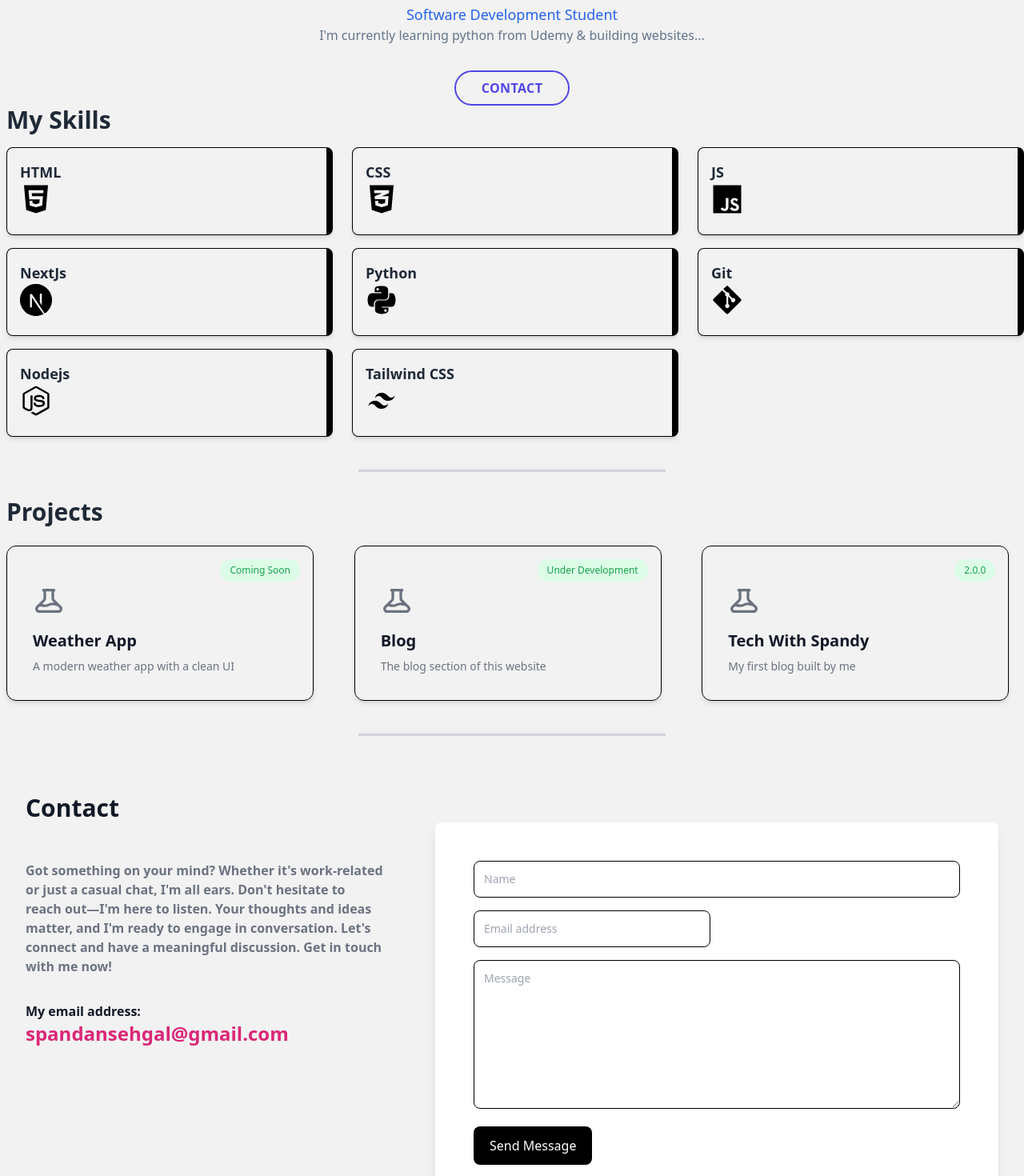
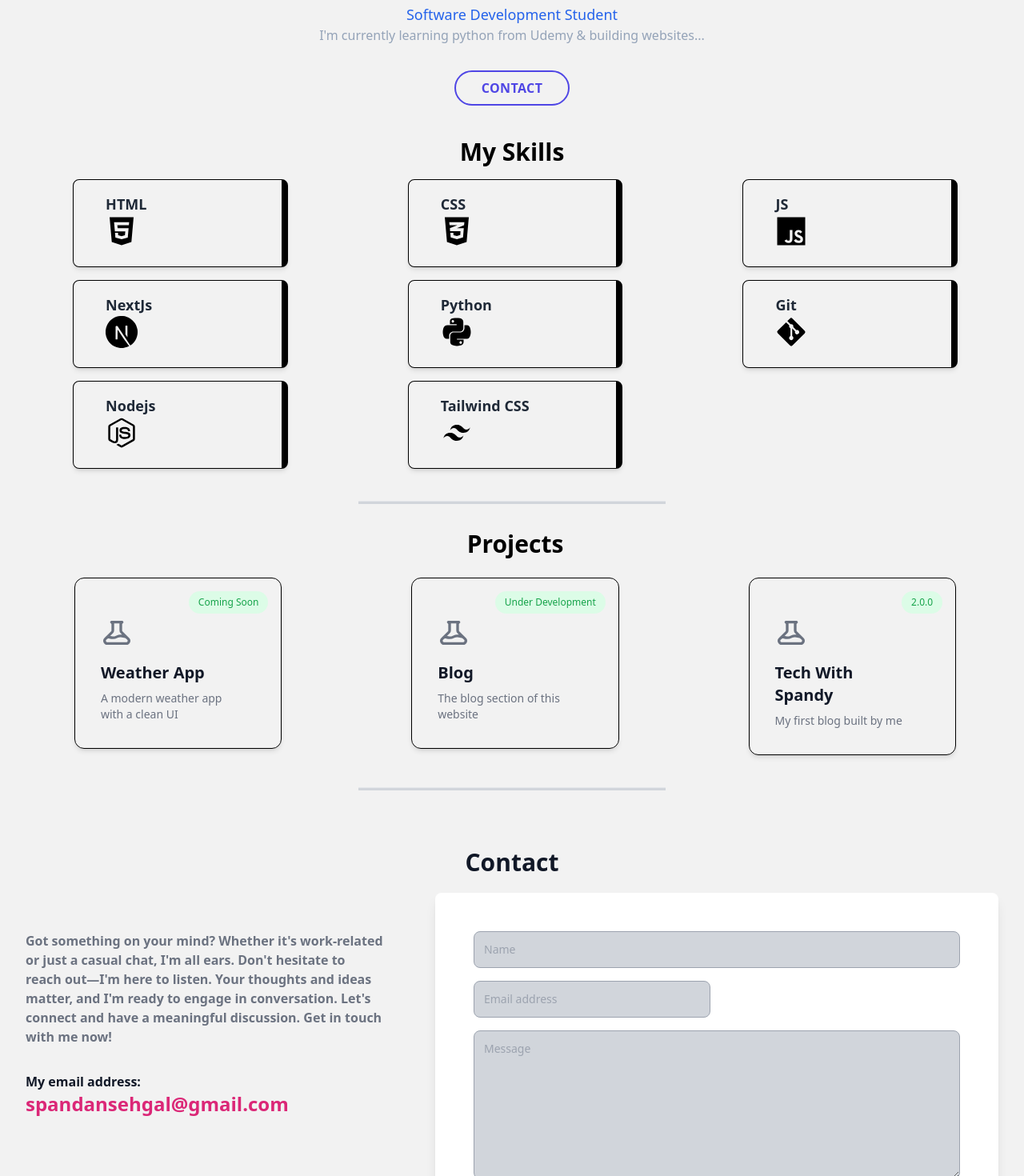
Before and after one commit to sehgalspandan/Span41n, a Next.js app: page / in a window 1280 px wide. Shown: the part 380-1850 px from the top of the page at 80% size. Built offline with nearby package versions, Linux system fonts and the light colour scheme; a web font is replaced by a local one.

Commit message:
🚀 UI Update

```diff
--- a/components/contact.js
+++ b/components/contact.js
@@ -30,7 +30,7 @@ export const Contact = () => {
       transition={{ duration: 1 }}>
       <section className=" mt-2">
         <div className="mx-auto max-w-screen-xl px-4 py-16 sm:px-6 lg:px-8">
-          <h1 className="text-3xl text-gray-900 font-bold">Contact</h1>
+          <h1 className="text-3xl text-center pb-5 text-gray-900 font-bold">Contact</h1>
 
           <div className="grid grid-cols-1 gap-x-16 gap-y-8 lg:grid-cols-5">
             <div className="lg:col-span-2 lg:py-12">
@@ -54,7 +54,7 @@ export const Contact = () => {
                 <div>
                   <label className="sr-only" htmlFor="name">Name</label>
                   <input
-                    className="w-full rounded-lg border border-black p-3 text-sm"
+                    className="w-full bg-gray-300 rounded-lg border border-gray-400 p-3 text-sm"
                     placeholder="Name"
                     type="text"
                     id="user_name"
@@ -65,7 +65,7 @@ export const Contact = () => {
                   <div>
                     <label className="sr-only" htmlFor="email">Email</label>
                     <input
-                      className="w-full rounded-lg border border-black p-3 text-sm"
+                      className="w-full bg-gray-300 rounded-lg border border-gray-400 p-3 text-sm"
                       placeholder="Email address"
                       type="email"
                       id="user_email"
@@ -76,7 +76,7 @@ export const Contact = () => {
                 <div>
                   <label className="sr-only" htmlFor="message">Message</label>
                   <textarea
-                    className="w-full rounded-lg border border-black p-3 text-sm"
+                    className="w-full bg-gray-300 rounded-lg border border-gray-400 p-3 text-sm"
                     placeholder="Message"
                     rows="8"
                     id="message"
--- a/components/landing.tsx
+++ b/components/landing.tsx
@@ -1,44 +1,47 @@
-import React from 'react'
-import {motion} from 'framer-motion'
-import Head from 'next/head'
+import React from "react";
+import Image from "next/image";
+import { motion } from "framer-motion";
+import Head from "next/head";
 export default function Landing() {
   return (
-    <motion.div initial={{
-        opacity: 0
+    <motion.div
+      initial={{
+        opacity: 0,
       }}
-
       animate={{
-        opacity:1
+        opacity: 1,
       }}
-
       transition={{
-        duration:1.5
+        duration: 1.5,
       }}
-
     >
-
       <div className="flex items-center justify-center">
         <div className=" font-semibold text-center  max-w-xl">
-    <img
+          <Image
+            width={250}
+            height={250}
             className="mb-3 w-48 h-48 hover:scale-125 transition-all ease-out rounded-full shadow-lg mx-auto"
             src="/pf.jpeg"
             alt="Spandan"
           />
-    <h1 id='name' className="text-5xl text-gray-700 mt-4 " > Spandan Sehgal </h1>
-    <h3 className="font-medium text-xs md:text-sm mt-2 lg:text-lg text-blue-600 "> Software Development Student </h3>
-    <p className="  text-slate-500 dark:text-gray-300 font-medium text-sm md:text-base text-center">
+          <h1 id="name" className="text-5xl text-gray-700 mt-4 ">
+            {" "}
+            Spandan Sehgal{" "}
+          </h1>
+          <h3 className="font-medium text-xs md:text-sm mt-2 lg:text-lg text-blue-600 ">
+            {" "}
+            Software Development Student{" "}
+          </h3>
+          <p className="  text-slate-400 font-medium text-sm md:text-base text-center">
             I&apos;m currently learning python from Udemy & building websites...
           </p>
           <a href="mailto:spandansehgal@gmail.com">
-    <button   className="border-indigo-600 border-2 px-8 py-2 mt-8 rounded-3xl hover:scale-105 transition-all ease-in-out text-indigo-600 font-semibold uppercase tracking-wide">
+            <button className="border-indigo-600 border-2 px-8 py-2 mt-8 rounded-3xl hover:scale-105 transition-all ease-in-out text-indigo-600 font-semibold uppercase tracking-wide">
               Contact
             </button>
           </a>
-
         </div>
-
       </div>
-
     </motion.div>
-  )
+  );
 }
--- a/components/project.tsx
+++ b/components/project.tsx
@@ -1,40 +1,34 @@
-
-
 //fetch data from /projects.json and display each of them in a card with title. link  and description
 
-import React, { useState, useEffect } from "react"
-import { motion, AnimatePresence } from "framer-motion"
+import React, { useState, useEffect } from "react";
+import { motion, AnimatePresence } from "framer-motion";
 // import { Link } from "gatsby"
 
 const Project = () => {
-    const [projects, setProjects] = useState([] as any [])
+  const [projects, setProjects] = useState([] as any[]);
 
   useEffect(() => {
     fetch("/projects.json")
       .then((res) => res.json())
-            .then((data) => setProjects(data))
-    }, [])
+      .then((data) => setProjects(data));
+  }, []);
 
   return (
     <div className="mt-8">
-        <h1 className="text-3xl ml-2 font-bold mt-6">Projects </h1>
-        <div className="grid grid-cols-1 gap-6 sm:grid-cols-2 lg:grid-cols-3">
-
+      <h1 className="text-3xl text-center text-black ml-2 font-bold mt-6">Projects </h1>
+      <div className="grid grid-cols-1 gap-6 sm:grid-cols-2 lg:grid-cols-3 px-5">
         {projects.map((project) => (
           <div key={project.id} className="ml-2">
-
             <AnimatePresence>
               <motion.a
                 initial={{ y: "100%" }}
                 animate={{ y: 0 }}
                 exit={{ y: "100%" }}
                 transition={{ duration: 1, ease: "easeInOut" }}
-                            className="relative mt-6 block w-96 bg-inherit rounded-xl border border-black p-8 shadow-md"
+                className="relative mt-6 block w-96 lg:w-4/6 bg-inherit rounded-xl border border-black p-8 shadow-md mx-auto"
                 href={project.link}
               >
-                            <span
-                                className="absolute right-4 top-4 rounded-full bg-green-100 px-3 py-1.5 text-xs font-medium text-green-600"
-                            >
+                <span className="absolute right-4 top-4 rounded-full bg-green-100 px-3 py-1.5 text-xs font-medium text-green-600">
                   {project.version}
                 </span>
 
@@ -54,7 +48,9 @@ const Project = () => {
                     />
                   </svg>
 
-                                <h3 className="mt-4 text-xl font-bold text-gray-900">{project.title}</h3>
+                  <h3 className="mt-4 text-xl font-bold text-gray-900">
+                    {project.title}
+                  </h3>
 
                   <p className="mt-2 hidden text-sm sm:block">
                     {project.description}
@@ -65,9 +61,7 @@ const Project = () => {
           </div>
         ))}
       </div>
-
     </div>
-    )
-
-}
+  );
+};
 export default Project;
--- a/components/skills.tsx
+++ b/components/skills.tsx
@@ -36,9 +36,10 @@ const Skills = () => {
           opacity: 0,
           y: 100
         }}
+        className="px-5 mt-10"
       >
-        <div className="ml-2 w-auto  text-3xl font-bold mb-4">My Skills</div>
-        <div className="grid gap-4 grid-cols-1 md:grid-cols-2 lg:grid-cols-3">
+        <div className="text-center text-black text-3xl font-bold mb-4">My Skills</div>
+        <div className="grid gap-4 grid-cols-1 md:grid-cols-2 lg:grid-cols-3 justify-items-center">
           {skills.map((skill) => (
             <SkillCard
               key={skill.name}
@@ -54,7 +55,7 @@ const Skills = () => {
 
 const SkillCard = ({ name, icon }: { name: string; icon: string }) => {
   return (
-    <div className="ml-2 rounded-lg shadow-md p-4 hover:scale-90 hover:cursor-pointer hover:bg-gray-200 hover:shadow-xl border-r-8 border-black border-y border-x transition duration-300">
+    <div className="ml-2 rounded-lg shadow-md py-4 px-10 hover:scale-90 hover:cursor-pointer hover:bg-gray-200 hover:shadow-xl border-r-8 border-black border-y border-x transition duration-300 w-96 lg:w-4/6">
       <div className="text-lg font-bold mb-2">
         {name}{" "}
         {icon && (
```
Also changed, not shown: pages/index.tsx (+18 -16 lines). Lines whose indentation alone changed are shown as unchanged.
